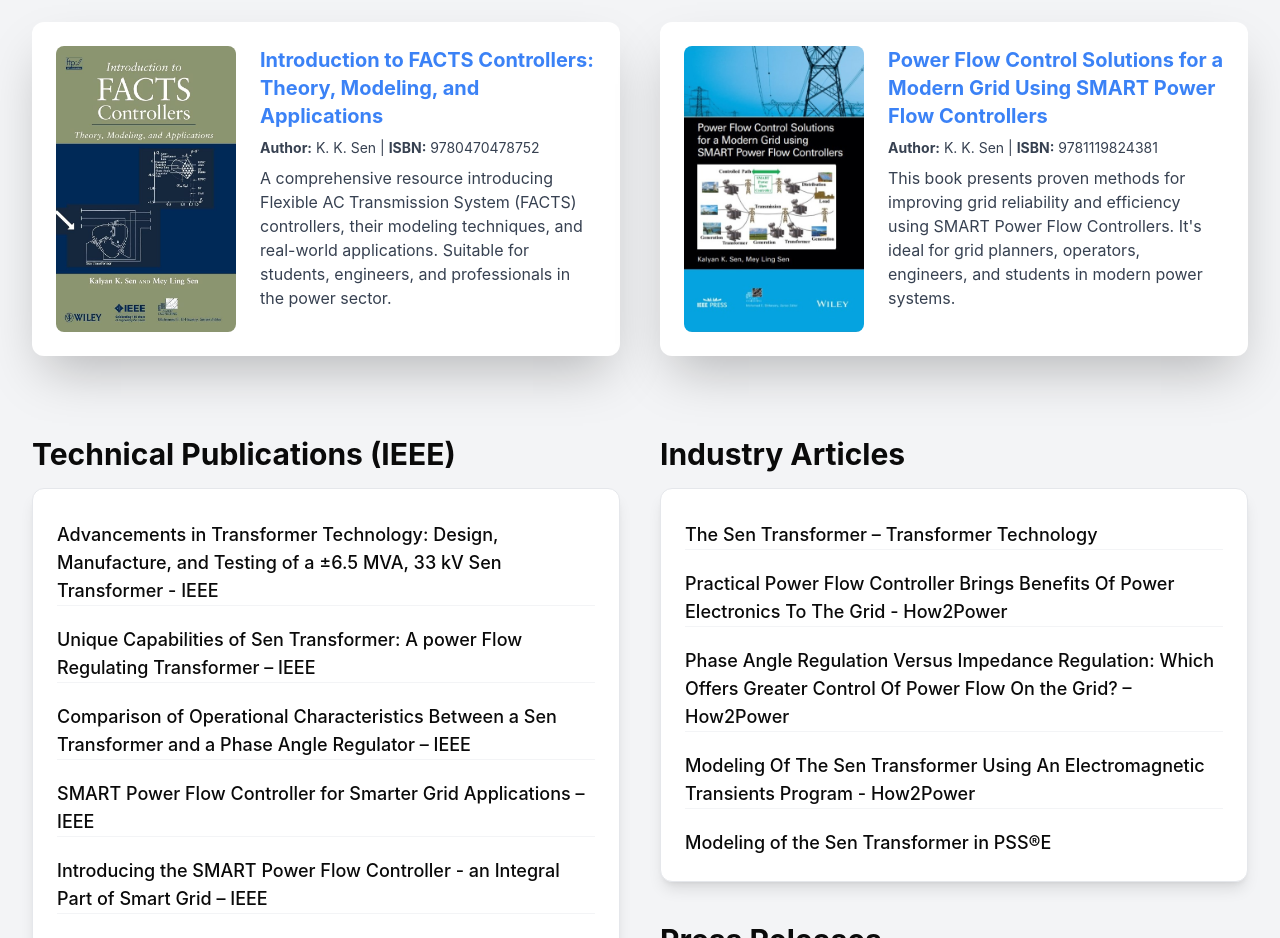
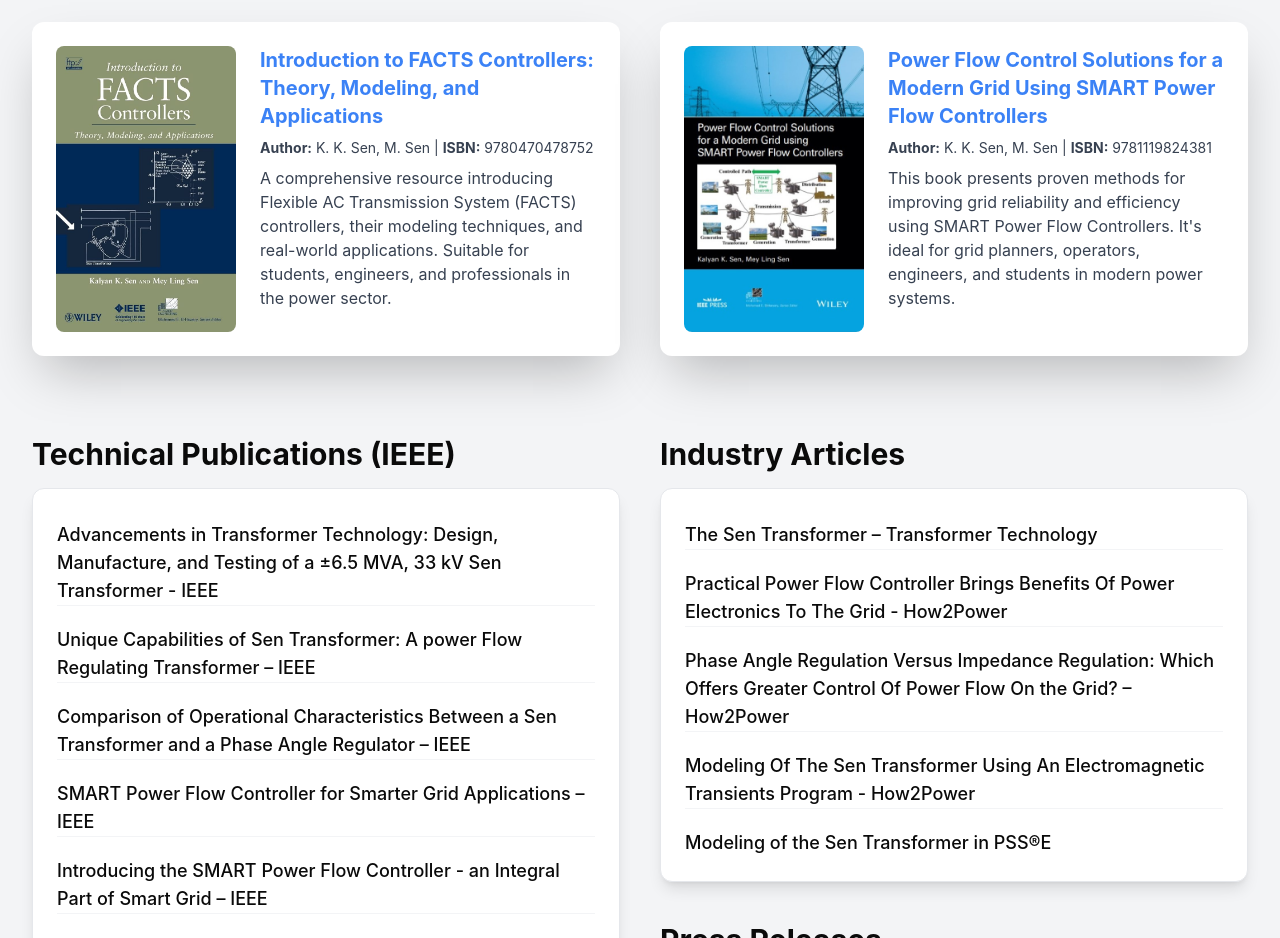
Before and after one commit to senjm26/Sen-Transformer-Website-v2, a Next.js app: page / in a window 1280 px wide. Shown: the part 3760-4698 px from the top of the page. Built offline with nearby package versions, Linux system fonts and the light colour scheme.

Commit message:
updated next.js version

```diff
--- a/app/page.tsx
+++ b/app/page.tsx
@@ -74,7 +74,7 @@
                         <img
                             src="/Logo.png"
                             alt="Sen Engineering Solutions Logo"
-                            width={100}        // adjust size as needed
+                            width={100}
                             height={100}
                             className={`
                             w-8 h-8 object-contain
@@ -87,7 +87,7 @@
                         }`}>Sen Engineering Solutions</span>
                     </div>
 
-                    {/* Desktop Navigation Links */}
+                    {/* Navigation Links */}
                     <nav className="hidden md:flex space-x-6">
                         <a href="#overview-content" className={`transition-all duration-500 font-medium p-2 rounded-md ${
                             scrolled ? 'text-[#374151] hover:text-[#1E3A8A]' : 'text-[#9CA3AF] hover:text-[#3B82F6]'
@@ -130,7 +130,7 @@
                 </div>
             </header>
 
-            {/* Main content starts here */}
+            {/* Main content */}
             <main className="pt-0">
                 {/* LUXURIOUS LANDING PAGE - Enhanced with gradient fade */}
                 <section id="home" className="relative h-screen w-full flex items-center justify-center text-center bg-gradient-to-b from-[#0A0A0A] via-[#0a0a1a] to-[#111827] overflow-hidden">
@@ -250,7 +250,7 @@
                         <div className="mb-16">
                             <h3 className="text-4xl font-bold mb-6 text-[#0A0A0A]">Key Benefits</h3>
 
-                            {/* Modern Chart/Table Display */}
+                            {/* Table Display */}
                             <div className="bg-white rounded-xl shadow-2xl overflow-hidden border border-gray-100 hover:shadow-[#1E3A8A]/20 transition-shadow duration-300">
                                 {/* Header */}
                                 <div className="grid grid-cols-2 bg-[#1E3A8A] text-[#F9FAFB] font-bold text-xl p-4">
@@ -323,7 +323,7 @@
                                                 Introduction to FACTS Controllers: Theory, Modeling, and Applications
                                             </a>
                                         </h3>
-                                        <p className="text-sm text-[#374151] mb-2"><strong>Author:</strong> K. K. Sen | <strong>ISBN:</strong> 9780470478752</p>
+                                        <p className="text-sm text-[#374151] mb-2"><strong>Author:</strong> K. K. Sen, M. Sen | <strong>ISBN:</strong> 9780470478752</p>
                                         <p className="text-[#374151] text-base">
                                             A comprehensive resource introducing Flexible AC Transmission System (FACTS) controllers, their modeling techniques, and real-world applications. Suitable for students, engineers, and professionals in the power sector.
                                         </p>
@@ -343,7 +343,7 @@
                                                 Power Flow Control Solutions for a Modern Grid Using SMART Power Flow Controllers
                                             </a>
                                         </h3>
-                                        <p className="text-sm text-[#374151] mb-2"><strong>Author:</strong> K. K. Sen | <strong>ISBN:</strong> 9781119824381</p>
+                                        <p className="text-sm text-[#374151] mb-2"><strong>Author:</strong> K. K. Sen, M. Sen | <strong>ISBN:</strong> 9781119824381</p>
                                         <p className="text-[#374151] text-base">
                                             This book presents proven methods for improving grid reliability and efficiency using SMART Power Flow Controllers. It's ideal for grid planners, operators, engineers, and students in modern power systems.
                                         </p>
@@ -356,7 +356,7 @@
                         {/* Technical Publications & Articles (Grouped Lists) */}
                         <div className="grid lg:grid-cols-2 gap-10 max-w-7xl mx-auto">
 
-                            {/* Left Column: Technical Publications & Industry */}
+                            {/* Left Column: Technical Publications */}
                             <div className="lg:col-span-1 space-y-10">
                                 <section>
                                     <h2 className="text-3xl font-bold mb-4 text-[#0A0A0A]">Technical Publications (IEEE)</h2>
@@ -386,7 +386,7 @@
                                 </section>
                             </div>
 
-                            {/* Right Column: ResearchGate & PDF Documents */}
+                            {/* Right Column: Industry Articles & Press Release */}
                             <div className="lg:col-span-1 space-y-10">
                                 <section>
                                     <h2 className="text-3xl font-bold mb-4 text-[#0A0A0A]">Industry Articles</h2>
@@ -422,7 +422,7 @@
 
                         <div className="space-y-12">
 
-                            {/* Project Image Placeholder */}
+                            {/* Project Image */}
                             <div className="w-full max-w-3xl mx-auto hover:scale-[1.02] transition-transform duration-300">
                             <Image
                              src="/sentransformer.jpg"
```
Also changed, not shown: package.json (+7 -7 lines), 1 other file (tests, documents, lock files or other folders).
